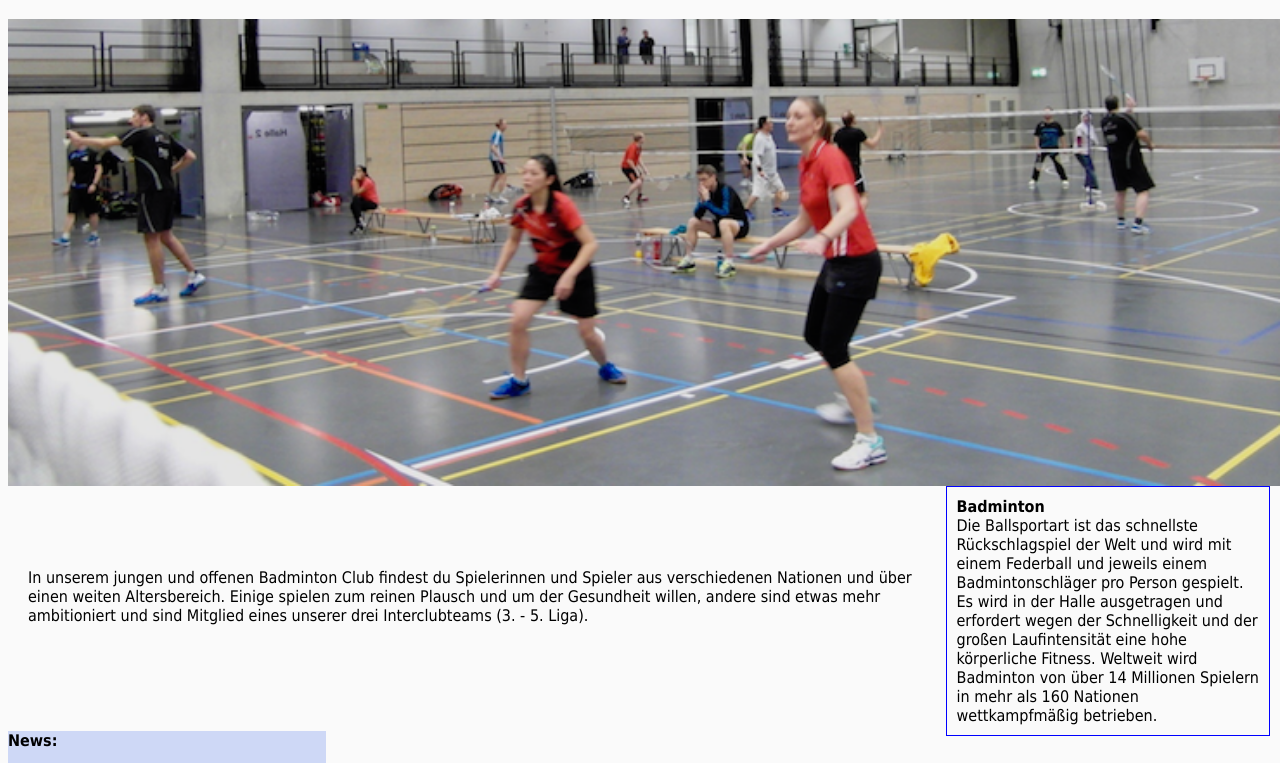
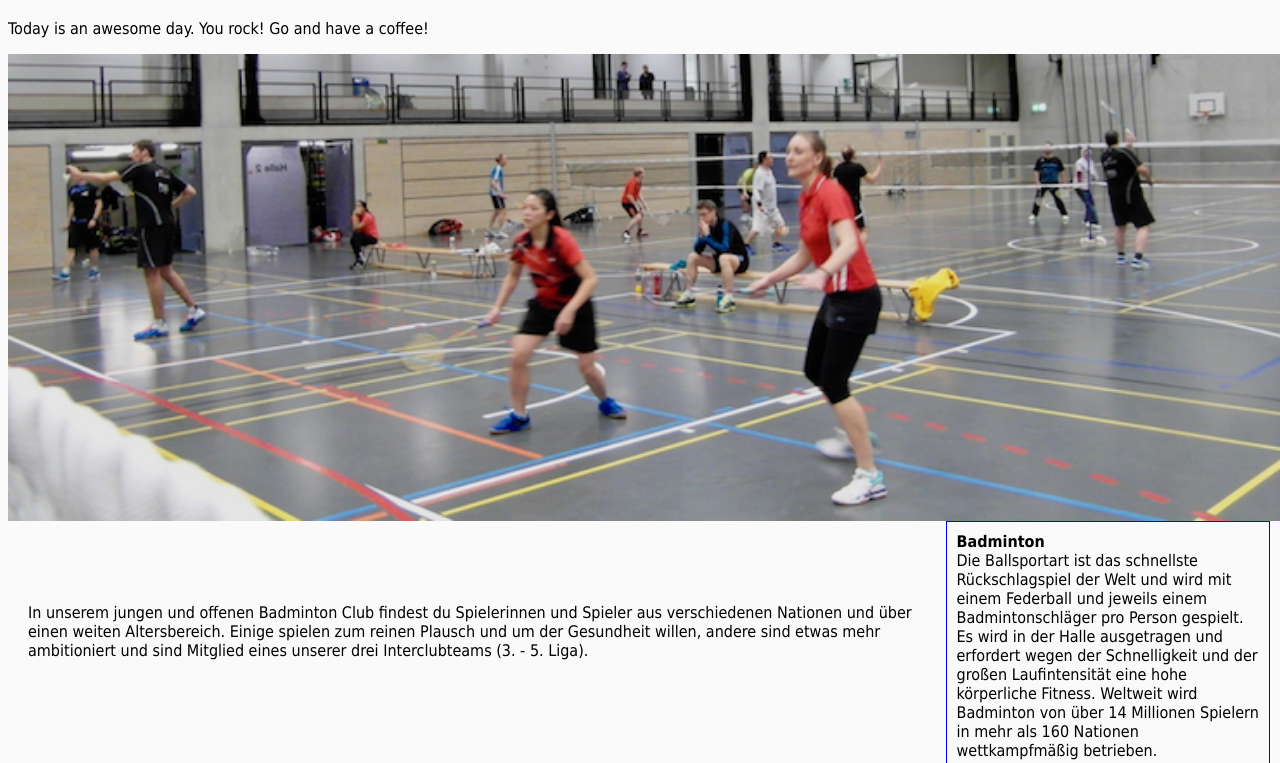
Before and after one commit to Katjadoerle/Katjadoerle.github.io, a plain HTML site: page index.html in a window 1280 px wide. Shown: the part 190-953 px from the top of the page. Drawn offline with Linux system fonts and the light colour scheme.

Commit message:
Anpassungen und Pull Request Test

```diff
--- a/index.html
+++ b/index.html
@@ -16,6 +16,7 @@
 <h1>Willkommen im Badmintonclub Zürich-Affoltern
   <link rel="stylesheet" href="beauty.css">
 </h1>
+  <p>Today is an awesome day. You rock! Go and have a coffee!</p>
 
 <img src="pic_home.png" alt="Heimspiel">
 
```
